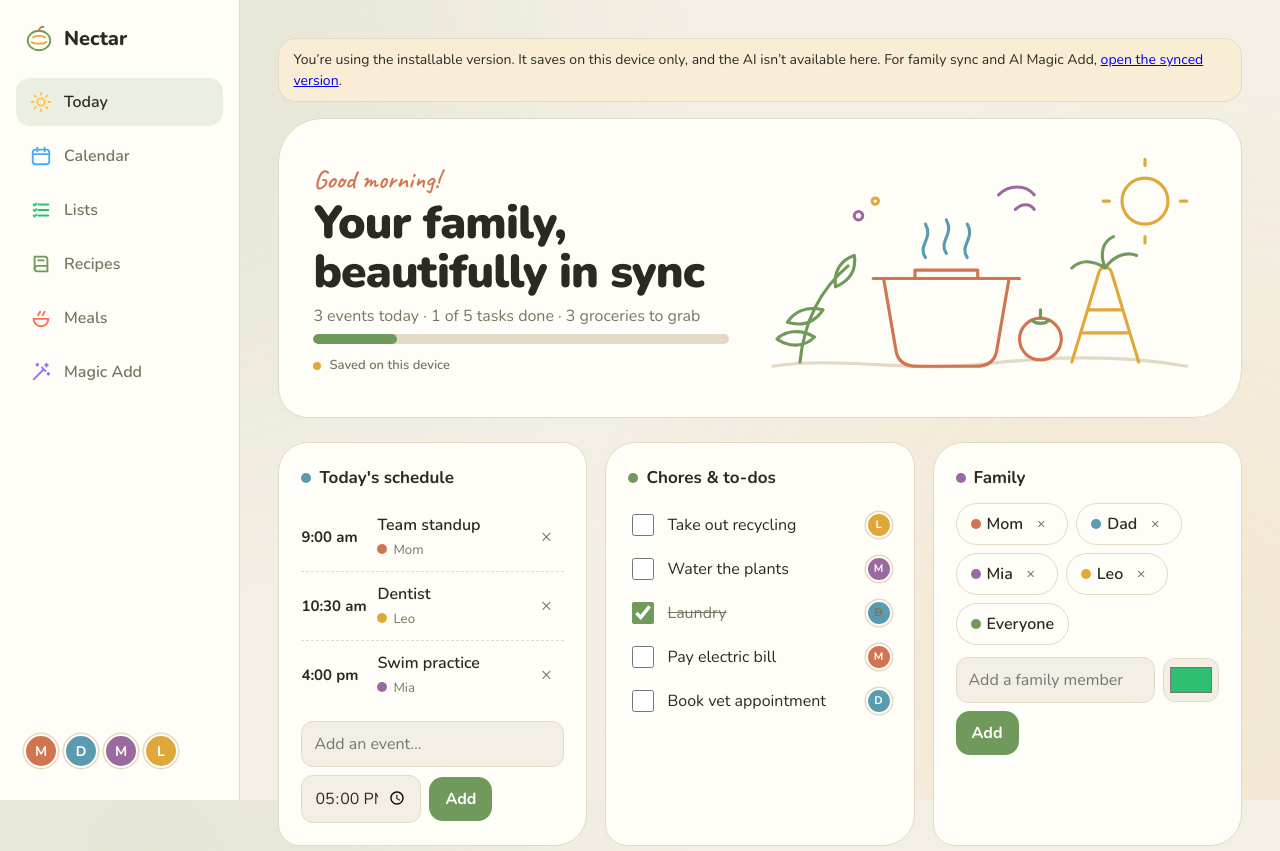
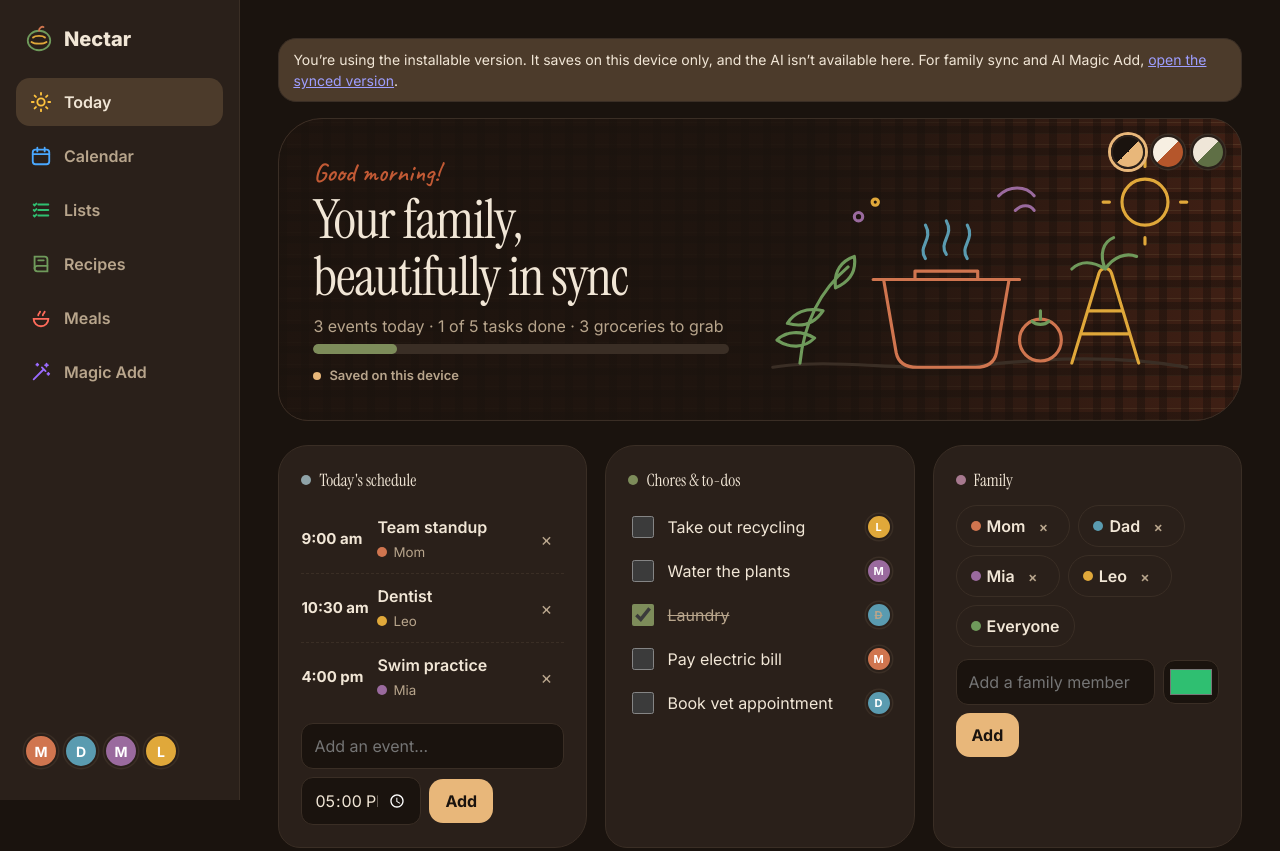
Before and after one commit to naekitakadoportfolio/naekitakadoportfolio.github.io, a plain HTML site: page nectar/index.html in a window 1280 px wide. Shown: the top 851 px of the page. Drawn offline with nearby package versions, Linux system fonts and the light colour scheme.

Commit message:
Nectar: Plaid Bento theme, theme switcher, share target
Co-Authored-By: Claude Opus 5.5 <noreply@anthropic.com>
Claude-Session: https://claude.ai/code/session_01Jtb5nGYHJBpfp4jVQsRSRj

```diff
--- a/nectar/index.html
+++ b/nectar/index.html
@@ -3,14 +3,14 @@
 <head>
 <meta charset="utf-8">
 <meta name="viewport" content="width=device-width,initial-scale=1,viewport-fit=cover">
-<meta name="theme-color" content="#6f9a5b">
+<meta name="theme-color" content="#1a130e">
 <link rel="manifest" href="manifest.webmanifest">
 <link rel="apple-touch-icon" href="icon.svg">
 <link rel="icon" href="icon.svg">
 <meta name="apple-mobile-web-app-capable" content="yes">
 <title>Nectar Family Hub</title>
 <link rel="preconnect" href="https://fonts.googleapis.com">
-<link href="https://fonts.googleapis.com/css2?family=Nunito:wght@400;600;700;800;900&family=Caveat:wght@600;700&display=swap" rel="stylesheet">
+<link href="https://fonts.googleapis.com/css2?family=Nunito:wght@400;600;700;800;900&family=Caveat:wght@600;700&family=Instrument+Serif&family=Inter:wght@400;500;600;700;800&family=Fraunces:opsz,wght@9..144,600;9..144,700&family=Outfit:wght@400;600;700;800&display=swap" rel="stylesheet">
 <style>
 /* VOICE: warm, playful, organised — a family fridge done by a great studio
    IDEA: the family fridge door — line-art doodles, magnets, sticky lists
@@ -95,6 +95,23 @@ textarea{width:100%;min-height:120px;border:1.5px solid var(--line);border-radiu
  .hero{grid-template-columns:minmax(0,1fr)}
  .hero svg{max-height:170px}
 }
+
+/* Skins: bento (default, night plaid), storybook (cozy cream), clay (soft tactile) */
+:root,:root[data-skin=bento]{color-scheme:dark;--bg:#1a130e;--panel:#2a201a;--ink:#f1e6d6;--mute:#b8a58c;--line:#3a2e25;--g:#7d8c5a;--c:#c25a35;--y:#e8b77a;--s:#8fa3a8;--p:#a7798f;--hf:"Instrument Serif",Georgia,serif;--hw:400;--bf:Inter,system-ui,sans-serif;--shadow:none}
+:root[data-skin=storybook]{color-scheme:light;--bg:#f7efe2;--panel:#fffaf1;--ink:#3b2a1e;--mute:#6e5a46;--line:#e2cfae;--g:#6b7f4e;--c:#b5562b;--y:#d49a3a;--s:#6d8c99;--p:#8a5a6b;--hf:Fraunces,Georgia,serif;--hw:700;--bf:Nunito,system-ui,sans-serif;--shadow:0 6px 0 #e9dcc2}
+:root[data-skin=clay]{color-scheme:light;--bg:#efe6d8;--panel:#f6efe4;--ink:#2f2a22;--mute:#6f6656;--line:#ddd2c0;--g:#5f6f45;--c:#c2703f;--y:#c9963f;--s:#6f8f96;--p:#8c6a7c;--hf:Outfit,system-ui,sans-serif;--hw:800;--bf:Outfit,system-ui,sans-serif;--shadow:10px 10px 22px #d3c8b6,-8px -8px 18px #fffaf2}
+body{font-family:var(--bf)!important;background-image:none!important}
+h1,h2,.card h3,.rc h3{font-family:var(--hf);font-weight:var(--hw)}
+.hero h1{font-weight:var(--hw)!important;font-size:clamp(34px,5vw,54px)}
+.card,.hero,.day{box-shadow:var(--shadow)}
+:root[data-skin=clay] .card,:root[data-skin=clay] .day{border-color:transparent}
+:root:not([data-skin=storybook]):not([data-skin=clay]) .hero{background-color:#6e2f1c;background-image:linear-gradient(90deg,rgba(26,19,14,.94) 0 55%,rgba(26,19,14,.55)),repeating-linear-gradient(0deg,rgba(20,10,6,.45) 0 8px,transparent 8px 22px),repeating-linear-gradient(90deg,rgba(20,10,6,.45) 0 8px,transparent 8px 22px),repeating-linear-gradient(0deg,rgba(232,183,122,.3) 0 1px,transparent 1px 11px);border-color:#3a2e25}
+:root[data-skin=storybook] .rc h3+.tags{margin-top:-4px}
+.btn.g{color:#fff}:root:not([data-skin]) .btn.g,:root[data-skin=bento] .btn.g{background:var(--y);color:#1a130e}
+nav button.on{background:color-mix(in srgb,var(--y) 18%,transparent)}
+.skins{position:absolute;top:16px;right:16px;display:flex;gap:6px;z-index:2}
+.skins button{width:34px;height:34px;border-radius:50%;border:2.5px solid var(--panel);cursor:pointer;box-shadow:0 0 0 1.5px var(--line);padding:0}
+.skins button[aria-pressed=true]{box-shadow:0 0 0 3px var(--y)}
 </style>
 </head>
 <body>
@@ -112,6 +129,7 @@ textarea{width:100%;min-height:120px;border:1.5px solid var(--line);border-radiu
 <main>
 <div class="hosted" id="hostNote" hidden>You’re using the installable version. It saves on this device only, and the AI isn’t available here. For family sync and AI Magic Add, <a id="fullLink" href="https://claude.ai/artifact/LHQBvz5z2JUPiYui3tUGVe">open the synced version</a>.</div>
 <header class="hero">
+ <div class="skins" role="group" aria-label="Theme"><button data-skin-b="bento" aria-label="Plaid Bento theme" style="background:linear-gradient(135deg,#1a130e 50%,#e8b77a 50%)"></button><button data-skin-b="storybook" aria-label="Cozy Storybook theme" style="background:linear-gradient(135deg,#f7efe2 50%,#b5562b 50%)"></button><button data-skin-b="clay" aria-label="Soft Clay theme" style="background:linear-gradient(135deg,#efe6d8 50%,#5f6f45 50%)"></button></div>
  <div>
   <div class="note" id="greet">Good morning!</div>
   <h1 id="htitle">Your family, beautifully in sync</h1>
@@ -386,6 +404,17 @@ document.addEventListener('click',e=>{const t=e.target.closest('[data-r-plan],[d
  const dl=new Date(b.d+'T00:00').toLocaleDateString(undefined,{weekday:'short',month:'short',day:'numeric'});r.plan=`${dl}, ${fmtH(h)}`;all();toast(`Planned for ${dl} at ${fmtH(h)} — your lightest evening`)});
 if(!window.claude||!window.claude.use){$('#hostNote').hidden=false;try{if('serviceWorker'in navigator&&location.protocol==='https:')navigator.serviceWorker.register('sw.js')}catch(e){}}
 
+// Theme skins
+const setSkin=k=>{document.documentElement.dataset.skin=k;$$('[data-skin-b]').forEach(b=>b.setAttribute('aria-pressed',b.dataset.skinB===k));const m=document.querySelector('meta[name=theme-color]');if(m)m.content={bento:'#1a130e',storybook:'#f7efe2',clay:'#efe6d8'}[k];try{localStorage.setItem('nectar-skin',k)}catch(e){}};
+let sk='bento';try{sk=localStorage.getItem('nectar-skin')||'bento'}catch(e){}setSkin(sk);
+$$('[data-skin-b]').forEach(b=>b.onclick=()=>{setSkin(b.dataset.skinB);toast('Theme changed')});
+// Share to Nectar (Android share target / iPhone Shortcut)
+{const q=new URLSearchParams(location.search);const st=[q.get('title'),q.get('text'),q.get('url')].filter(Boolean);
+ if(st.length){const link=(st.join(' ').match(/https?:\/\/\S+/)||[''])[0];$('#rUrl').value=link;$('#rTxt').value=st.filter(x=>x!==link).join('\n').replace(link,'').trim();
+  $$('nav button').find(b=>b.dataset.v==='recipes')?.click();
+  try{history.replaceState(null,'',location.pathname)}catch(e){}
+  if($('#rTxt').value)setTimeout(()=>$('#rForm').requestSubmit(),300);else toast('Link saved here — paste the caption to read the recipe')}}
+
 all(false);
 }
 </script>
--- a/nectar/sw.js
+++ b/nectar/sw.js
@@ -1,4 +1,4 @@
-const C='nectar-v1',F=['./','index.html','manifest.webmanifest','icon.svg'];
+const C='nectar-v2',F=['./','index.html','manifest.webmanifest','icon.svg'];
 self.addEventListener('install',e=>e.waitUntil(caches.open(C).then(c=>c.addAll(F)).then(()=>self.skipWaiting())));
 self.addEventListener('activate',e=>e.waitUntil(caches.keys().then(k=>Promise.all(k.filter(x=>x!==C).map(x=>caches.delete(x)))).then(()=>self.clients.claim())));
 self.addEventListener('fetch',e=>{if(e.request.method!=='GET')return;e.respondWith(fetch(e.request).then(r=>{const cp=r.clone();caches.open(C).then(c=>c.put(e.request,cp));return r}).catch(()=>caches.match(e.request)))});
```
Also changed, not shown: nectar/manifest.webmanifest.
